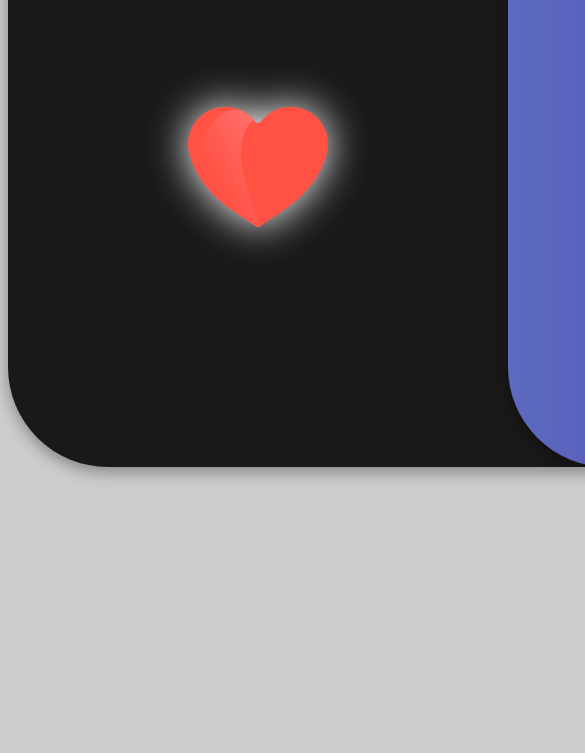
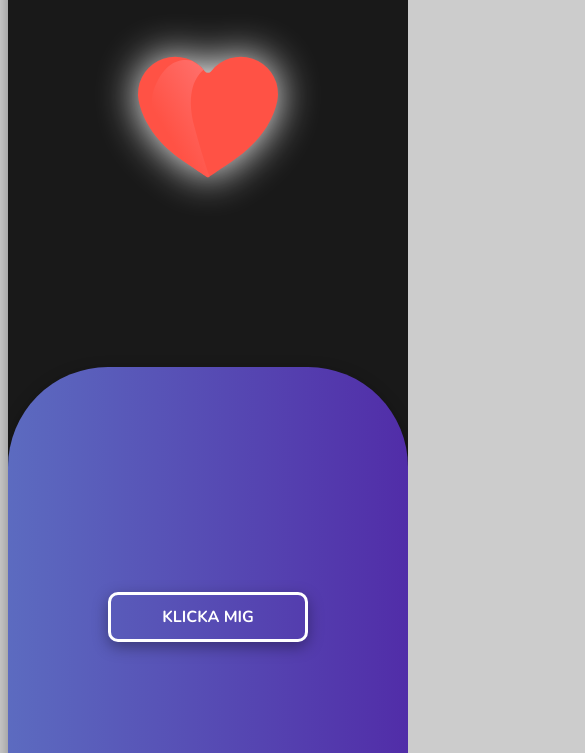
Before and after one commit to maxdeekay/front-end_moment4, a website built with Parcel: page src/animering.html in a window 390 px wide. Shown: the part 141-894 px from the top of the page, 585 px wide, since content can reach past the window. Before the commit the page ends 844 px from the top, so only its background shows below. Built offline with nearby package versions, Linux system fonts and the light colour scheme; a web font is replaced by a local one.

Commit message:
made animations responsive

```diff
--- a/src/css/_animation.scss
+++ b/src/css/_animation.scss
@@ -13,6 +13,24 @@
     }
     75% {
         transform: translate(330px, 440px);
+    }
+    100% {
+        transform: translate(0px, 0px);
+    }
+}
+
+@keyframes smallBounce {
+    0% {
+        transform: translate(0px, 0px);
+    }
+    25% {
+        transform: translate(280px, 0px);
+    }
+    50% {
+        transform: translate(0px, 350px);
+    }
+    75% {
+        transform: translate(280px, 350px);
     }
     100% {
         transform: translate(0px, 0px);
@@ -126,3 +144,32 @@
 h3 {
     @extend %text-style;
 }
+
+@media (width <= 1100px) {
+    #container {
+        flex-direction: column;
+        height: 1000px;
+        width: 400px;
+    }
+
+    .cover-right {
+        width: 100%;
+        height: 50%;
+        transform: translateY(100%);
+    }
+
+    .cover-left { transform: translateY(0); }
+
+    #left, #right {
+        height: 50%;
+        width: 100%;
+    }
+
+    #right {
+        #yellow {
+            top: 50px;
+            left: 20px;
+            animation: smallBounce 5s infinite;
+        }
+    }
+}
--- a/src/css/_component.scss
+++ b/src/css/_component.scss
@@ -57,6 +57,7 @@ article {
     right: 5px;
     display: none;
     font-size: 2em;
+    z-index: 5;
 
     &:hover {
         cursor: pointer;
```
